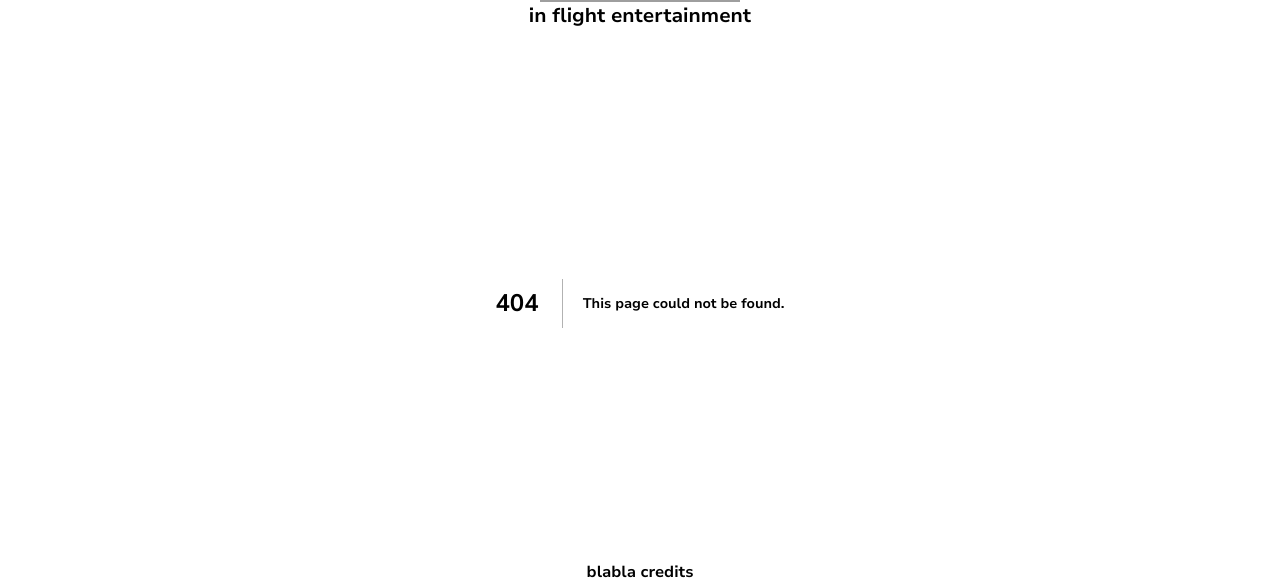
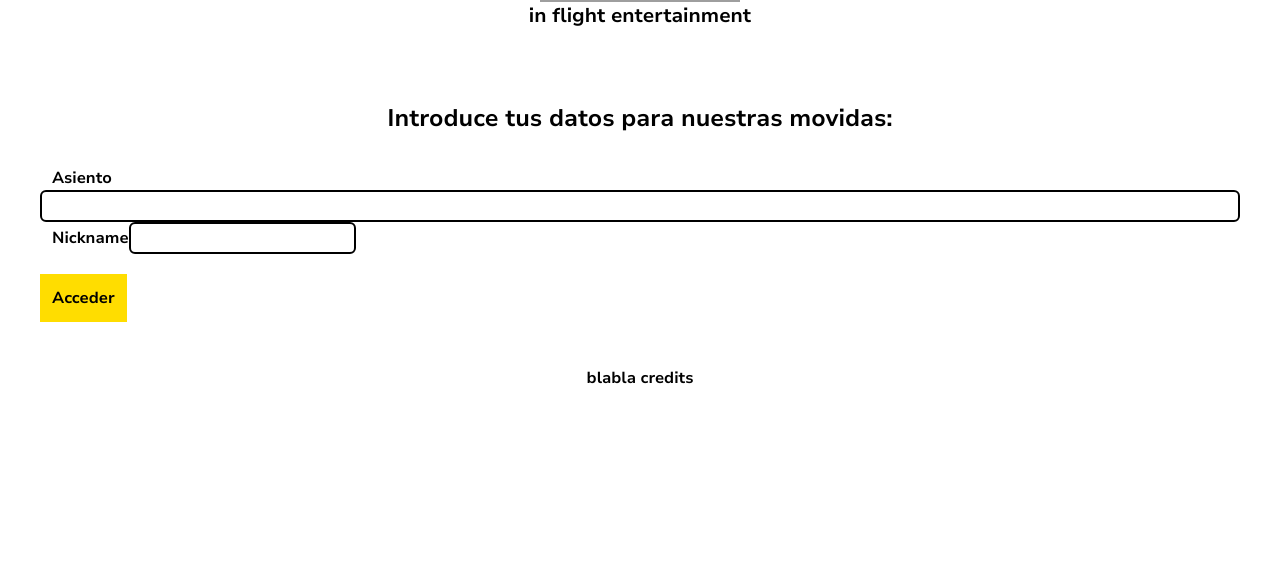
Before and after one commit to alvaro-freire/hackupc2023, a Next.js app in the folder frontend/: page /login in a window 1280 px wide. Before the commit this address had no page. Shown: the part 180-766 px from the top of the page. Built offline with nearby package versions, Linux system fonts and the light colour scheme; grey boxes are pictures that could not be loaded.

Commit message:
Added: use credentials and login page

```diff
--- a/frontend/app/layout.tsx
+++ b/frontend/app/layout.tsx
@@ -1,9 +1,14 @@
+'use client'
+
+import { useState } from 'react';
 import MainHeader from '@/components/atoms/typography/MainHeader'
 import MainFooter from '@/components/atoms/typography/MainFooter'
 
 import { Inter } from 'next/font/google'
+import { CredentialsContext } from '@/hooks/useCredentials'
 import './globals.css'
 const inter = Inter({ subsets: ['latin'] })
+
 
 export const metadata = {
   title: 'Create Next App',
@@ -15,13 +20,35 @@ export default function RootLayout({
 }: {
   children: React.ReactNode
 }) {
+  const [tocken, setTocken] = useState<string>('');
+  const [nickname, setNickname] = useState<string>('');
+  const [seat, setSeat] = useState<string>('');
+
+  const handleChangeTocken = (value: string)  => {
+    setTocken(value);
+  }
+  const handleChangeNickname = (value: string)  => {
+    setNickname(value);
+  }
+  const handleChangeSeat = (value: string)  => {
+    setSeat(value);
+  }
   return (
     <html lang="en">
       <body className={inter.className}>
         <div className="h-full flex flex-col gap-2 pr-4 pl-4 pb-5 ">
-          <MainHeader />
-          {children}
-          <MainFooter />
+          <CredentialsContext.Provider value={{
+            token: tocken,
+            nickname,
+            seat,
+            setToken: handleChangeTocken,
+            setNickname: handleChangeNickname,
+            setSeat: handleChangeSeat
+          }}>
+            <MainHeader />
+            {children}
+            <MainFooter />
+          </CredentialsContext.Provider>
         </div>
       </body>
     </html>
--- /dev/null
+++ b/frontend/app/login/page.tsx
@@ -0,0 +1,71 @@
+'use client'
+
+import { useState } from "react";
+
+import useCredentials from "@/hooks/useCredentials";
+import { useRouter } from 'next/navigation';
+
+const Login = () => {
+  const [seat, setSeat] = useState('');
+  const [nickname, setNickname] = useState('');
+  const [error, setError] = useState<string>('');
+
+  const credentials = useCredentials();
+  const router = useRouter();
+
+  const handleSubmit = async (e: any) => {
+    e.preventDefault();
+
+    try {
+      const response = await fetch('http://localhost:3002/login', {
+        method: 'POST',
+        body: JSON.stringify({ seat, nickname })
+      });
+
+      if (!response.ok) { throw new Error(); }
+      const json = await response.json();
+
+      const { token } = json;
+
+      credentials.setToken(token);
+      router.push('/');
+
+      console.log(token);
+    } catch (e: any) {
+      setSeat('');
+      setNickname('');
+      setError('Invalid credentials');
+    }
+  }
+
+  return (
+    <div className="w-full">
+      { credentials.token }
+      <h1 className="text-2xl text-center my-8">
+        Introduce tus datos para nuestras movidas:
+      </h1>
+      <form className="w-auto mx-6">
+        <div className="flex flex-col w-full">
+          <label className="ml-3">
+            Asiento
+          </label>
+          <input type="text" value={seat} onChange={(e) => {setSeat(e.target.value)}} className="h-8 border-2 rounded-md border-black hover:border-primary focus-visible:border-primary p-3"/>
+        </div>
+        <div>
+          <label className="ml-3">
+            Nickname
+          </label>
+          <input type="text" value={nickname} onChange={(e) => {setNickname(e.target.value)}} className="h-8 border-2 rounded-md border-black hover:border-primary focus-visible:border-primary p-3"/>
+        </div>
+        <button
+          onClick={(e) => { handleSubmit(e); }}
+          type="submit"
+          className="my-5 p-3 h-12 w-auto bg-primary font-bold decoration-gray">
+            Acceder
+            </button>
+      </form>
+    </div>
+  )
+}
+
+export default Login;
--- /dev/null
+++ b/frontend/app/quiz/loading.tsx
@@ -0,0 +1,7 @@
+const Loading = () => {
+    return(
+        <p>Loading...</p>
+    );
+}
+
+export default Loading;
--- a/frontend/app/ranking/page.tsx
+++ b/frontend/app/ranking/page.tsx
@@ -1,3 +1,5 @@
+'use client'
+
 import React, { useMemo } from 'react';
 import Image from 'next/image';
 
@@ -13,7 +15,7 @@ const Ranking = () => {
     if (rank < 0) { return 0; }
     return rank + 1;
 
-  }, [currentUserId])
+  }, [])
 
   const sortedRanks: Array<Rank> = useMemo(() => {
     return mockRanking.sort((a, b) => {
@@ -21,7 +23,7 @@ const Ranking = () => {
       if (a.score < b.score) { return 1; }
       return 0;
     });
-  }, [mockRanking]);
+  }, []);
 
   return (
     <div className="flex flex-col justify-center h-full">
--- /dev/null
+++ b/frontend/hooks/useCredentials.ts
@@ -0,0 +1,31 @@
+'use client'
+
+import React, { useState, createContext, useContext } from 'react';
+
+export interface ICredentials {
+    token: string;
+    nickname: string;
+    seat: string;
+    setToken: (tocken: string) => void;
+    setNickname: (nickname: string) => void;
+    setSeat: (seat: string) => void;
+}
+
+export const CredentialsContext = createContext<ICredentials>(
+    {
+        token: '',
+        nickname: '',
+        seat: '',
+        setToken: () => {},
+        setNickname: () => {},
+        setSeat: () => {}
+    }
+);
+
+const useCredentials = (): ICredentials => {
+    const credentials = useContext(CredentialsContext);
+
+    return credentials;
+}
+
+export default useCredentials;
--- /dev/null
+++ b/frontend/types/login.types.ts
@@ -0,0 +1,4 @@
+export interface ILogin {
+    seat: string;
+    nickname?: string;
+}
```
Also changed, not shown: frontend/migrations/QuizQuestions.ts (deleted, +0 -63 lines), frontend/migrations/quiz.data.ts (added, +63 -0 lines).
